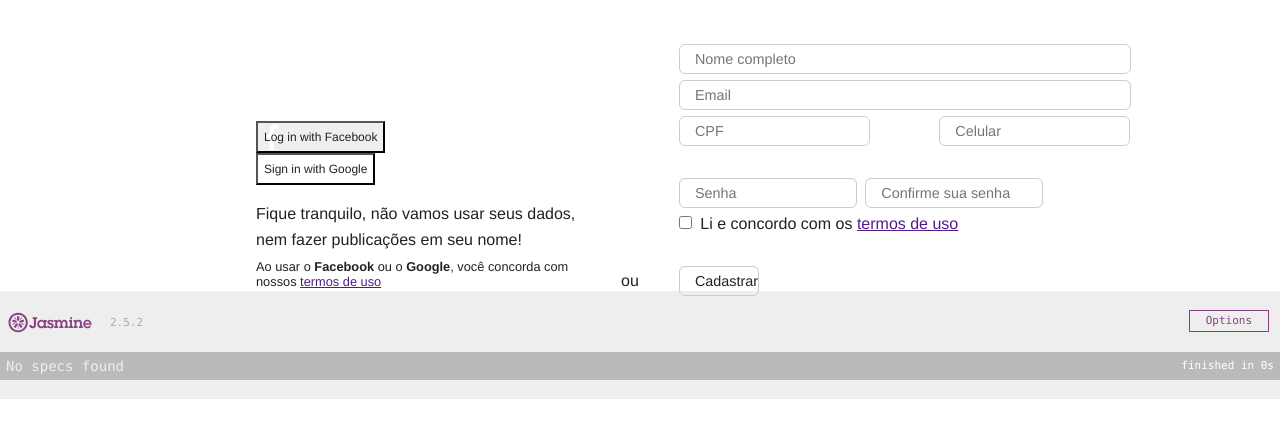
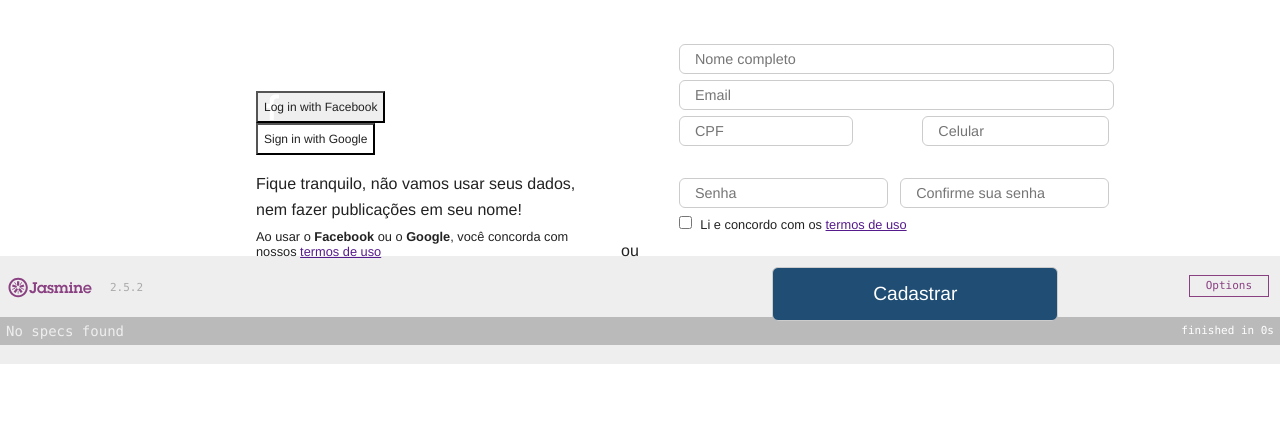
Before and after one commit to heloa-net/registerPage, a website: page src/index.html in a window 1280 px wide. Shown: the part 230-668 px from the top of the page. Drawn offline with Linux system fonts and the light colour scheme; files whose address does not match are found by name.

Commit message:
Styling form

```diff
--- a/src/css/main.css
+++ b/src/css/main.css
@@ -152,10 +152,13 @@
     padding: 6px 0 6px 15px;
     margin: 3px 4px 3px 0;
     font-size: 0.9em;
+    -webkit-box-sizing: border-box;
+    -moz-box-sizing: border-box;
+    box-sizing: border-box;
 }
 
 #input-name, #input-email {
-    width: 100%
+    width: 100%;
 }
 
 #input-cpf {
@@ -165,10 +168,40 @@
 }
 
 #input-cellphone {
-    width: 40%;
+    width: 43%;
     display: inline-block;
     position: relative;
     right: -14%;
+}
+
+#input-password {
+    margin: 3px 5px 3px 0;
+    width: 48%;
+}
+
+#input-confirmPassword {
+    margin: 3px 0 3px 3px;
+    width: 48%;
+}
+
+section.registerForm label {
+    font-size: 0.8em;
+}
+
+section.registerForm input.submitButton {
+    position: absolute;
+    right: 17%;
+    font-size: .85em;
+    padding: 8px 45px;
+    border-radius: 6px;
+    background-color: transparent;
+    border: 1px solid #ccc;
+    color: #ccc;
+    font-weight: 100;
+    font-size: 1.2em;
+    background-color: #1f4d73;
+    padding: 15px 100px;
+    color: #fff;
 }
 
 /*Social login buttons */
--- a/src/index.html
+++ b/src/index.html
@@ -67,7 +67,7 @@
                 <label for="acceptTerms">Li e concordo com os <a href="">termos de uso</a></label>
                 <br><br>
 
-                <input type="submit" value="Cadastrar">
+                <input type="submit" class="submitButton" value="Cadastrar">
             </form>
         </section>
     </main>
```
